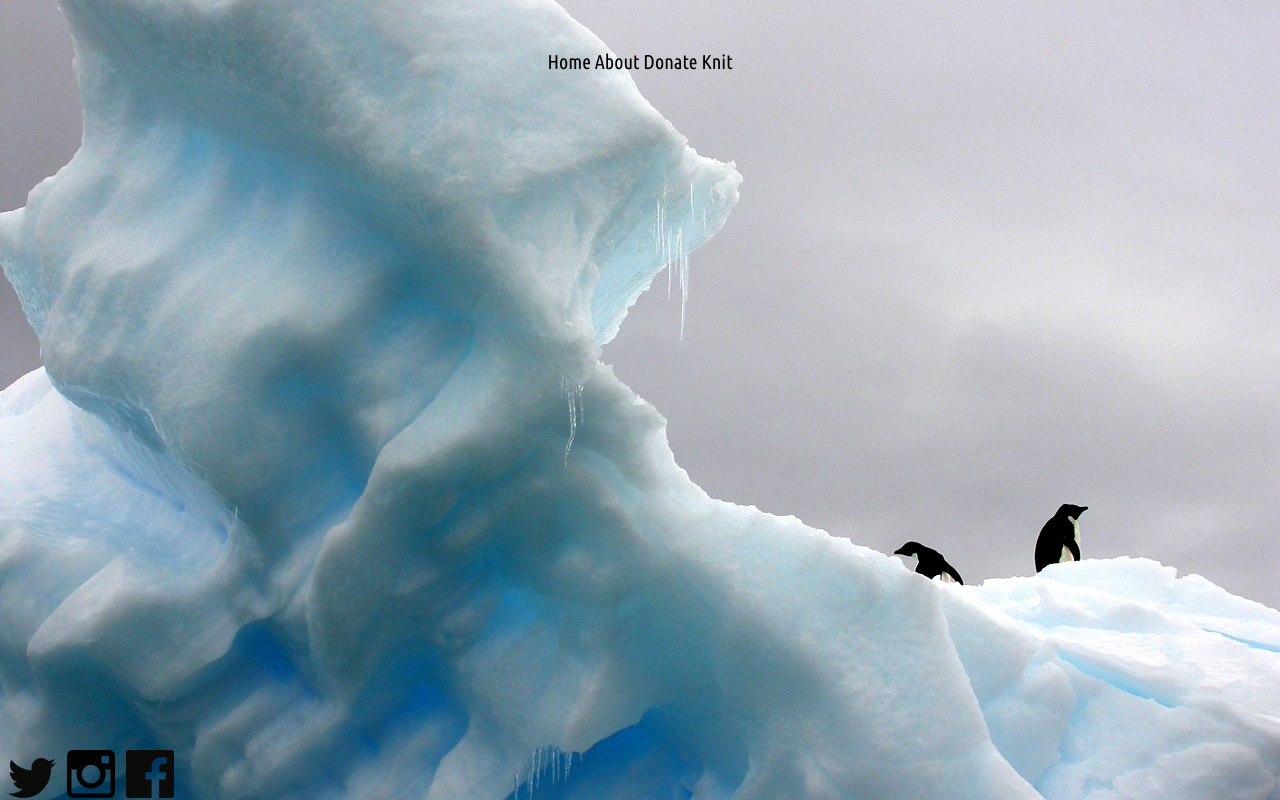
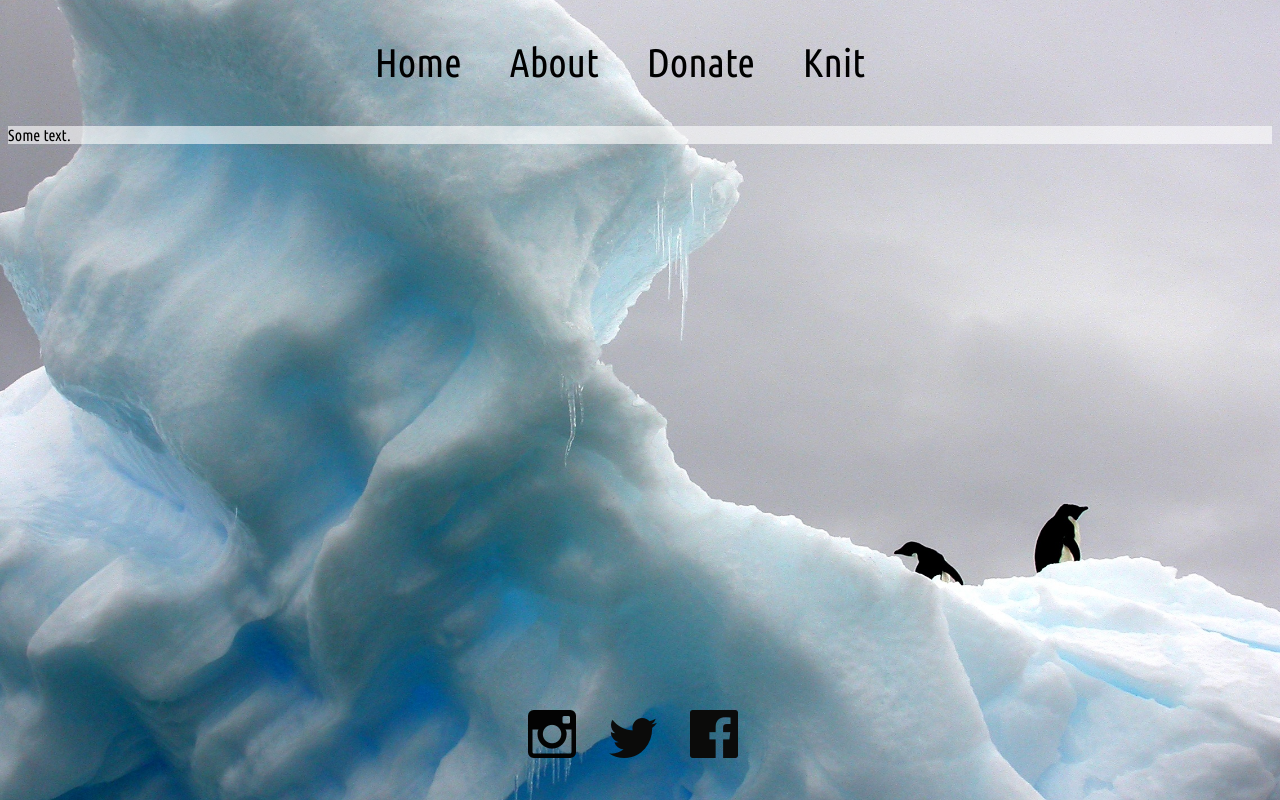
Before and after one commit to savingtheday/nonprofit, a plain HTML site: page index.html in a window 1280 px wide. Drawn offline with Linux system fonts and the light colour scheme.

Commit message:
Transparent div added

```diff
--- a/index.html
+++ b/index.html
@@ -14,7 +14,7 @@
 </head>
 <body>
 
-<nav>
+		<nav>
  			<ul class="nav">
  				<li><a href="index.html"> Home</a></li>
  				<li><a href="about.html"> About</a></li>
@@ -24,12 +24,15 @@
  		</nav>
 
 
+ 		<div class="mainContent">
+ 		Some text.
+ 		</div>
 
 
 
  		<div id="footer">
+				<a href="http://www.instagram.com/"><img src="Instagram.png"></a>
 				<a href="http://www.twitter.com"><img src="Twitter.png"></a>
-				<a href="http://www.instagram.com/"><img src="Instagram.png"></a>
 				<a href="http://facebook.com"><img src="Facebook.png"></a>
 
  		</div>
--- a/stylesheet.css
+++ b/stylesheet.css
@@ -12,15 +12,16 @@ body{
 
 ul.nav{
 			list-style: none;
-			padding: 30px;
+			padding: 20px;
 			margin: 20px;
-			font-size: 20px;
+			font-size: 40px;
 			font-color: black;
 			text-align: center;
  		}
 
 ul li {
 	display: inline-block;
+	padding-right: 40px;
 }
 
 ul.nav a:link{
@@ -33,15 +34,23 @@ ul.nav a:visited{
 }
 
 
+.mainContent {
+	background:rgba(255,255,255,0.6);
+	width: 100%;
+
+}
+
+
  #footer {
  	bottom: 0;
  	width: 100%;
-	height: 50px;
+	height: 90px;
 	position: fixed;
 	margin: 0;
-	text-indent: center;
+	text-align: center;
  }
 
  div#footer img {
-	margin-right: 8px;
+	margin-right: 30px;
+	margin-bottom-bottom: 20px;
 }
```
